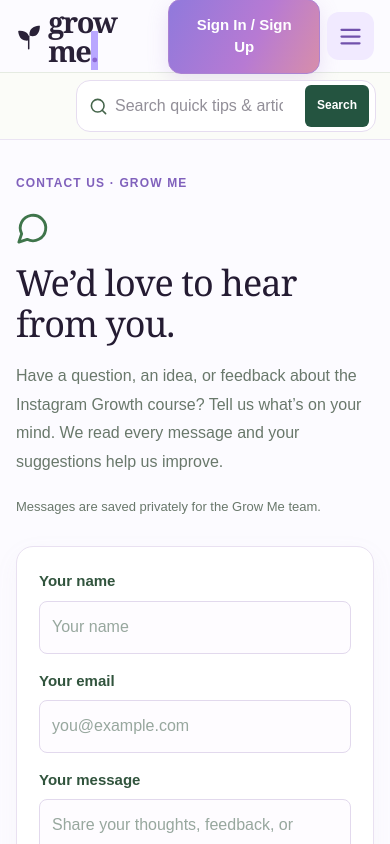
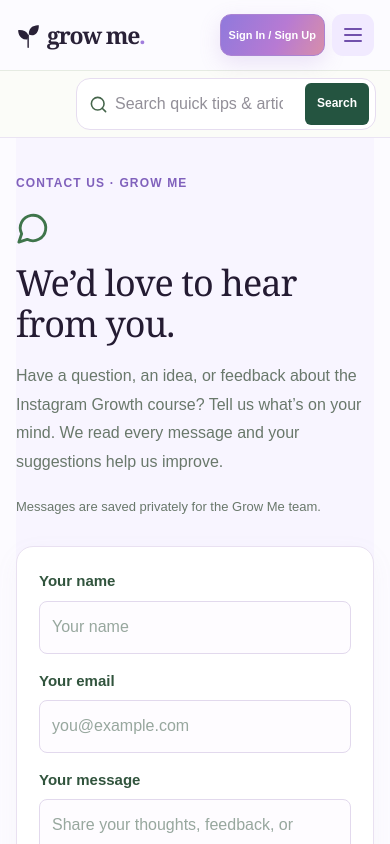
Before and after one commit to AdrijaHimavat/english-website, a Next.js app: page /contact in a window 390 px wide. Shown: the top 844 px of the page. Built offline with nearby package versions, Linux system fonts and the light colour scheme; no server answers.

Commit message:
Clean up mobile header, pastel sections, logo dot, and excess gaps

```diff
--- a/app/globals.css
+++ b/app/globals.css
@@ -3159,3 +3159,37 @@ footer,.site-footer{border-color:#ebe4f2}
  .gm-intro-course-link{background:linear-gradient(115deg,#9079dc,#c185cc)!important}
 }
 @media(prefers-reduced-motion:reduce){.button,.gm-intro-course-link{transition:none!important;transform:none!important}}
+
+/* Cohesive pastel cleanup: no leftover sage/green panels */
+:root{--sage:#f8f5ff}
+.brand-dot{background:transparent!important;color:#a17ddd!important;box-shadow:none!important;text-shadow:none!important}
+body,.site-footer,footer{background:#fcfbff!important}
+.promise-strip,.mission-strip,.newsletter-section,.newsletter-card,.newsletter-wrap,.course-hero,.course-hero-section,.course-intro,.curiosity-card,.gm-contact-page{background-color:#f8f5ff!important}
+.hero-copy h1 em,.course-hero h1 em,.course-intro h1 em,.course-page h1 em{color:#9a75c7!important}
+.hero-section,.course-hero,.course-hero-section,.course-intro,.newsletter-section{background-image:radial-gradient(ellipse at 85% 10%,#f8dfef 0%,transparent 45%),radial-gradient(ellipse at 5% 95%,#e8e6ff 0%,transparent 46%)!important}
+.mission-strip svg,.promise-strip svg,.newsletter-card svg{color:#9571ca}
+@media(max-width:800px){
+ .site-header .header-inner{display:flex;flex-wrap:nowrap;gap:10px;height:70px;min-height:70px;border-radius:0}
+ .site-header .brand{min-width:0;flex:1 1 auto;gap:6px;white-space:nowrap}
+ .site-header .brand>span{font-size:clamp(23px,5.6vw,30px);letter-spacing:-1.2px;white-space:nowrap;line-height:1.05}
+ .site-header .brand svg{width:25px;height:29px;flex-shrink:0}
+ .site-header .header-actions{flex:0 0 auto;display:flex;align-items:center;gap:7px;min-width:0}
+ .site-header .desktop-cta{display:inline-flex!important;align-items:center;justify-content:center;white-space:nowrap!important;min-width:0;max-width:145px;min-height:42px;padding:8px 11px!important;font-size:12px!important;line-height:1.15!important;text-align:center;border-radius:11px!important}
+ .site-header .mobile-menu{flex:0 0 44px;width:44px;height:44px;padding:8px;border-radius:11px}
+ .site-header .mobile-menu svg{width:24px;height:24px}
+ .hero-grid{padding-top:30px;padding-bottom:35px;gap:23px}
+ .hero-copy h1{margin-bottom:17px}
+ .hero-copy>p{margin-bottom:0}
+ .hero-buttons{margin-top:22px}
+ .hero-promise{margin-top:18px}
+ .gm-intro-feature{margin-top:0}
+ .home-content{padding-top:38px}
+ .section-block{margin-top:35px;margin-bottom:35px}
+ .mission-strip{margin-block:40px}
+ .gm-contact-page{padding-top:36px;padding-bottom:58px}
+}
+@media(max-width:390px){
+ .site-header .brand>span{font-size:23px}
+ .site-header .desktop-cta{max-width:113px;font-size:11px!important;padding:8px!important}
+ .site-header .mobile-menu{flex-basis:42px;width:42px;height:42px}
+}
```
